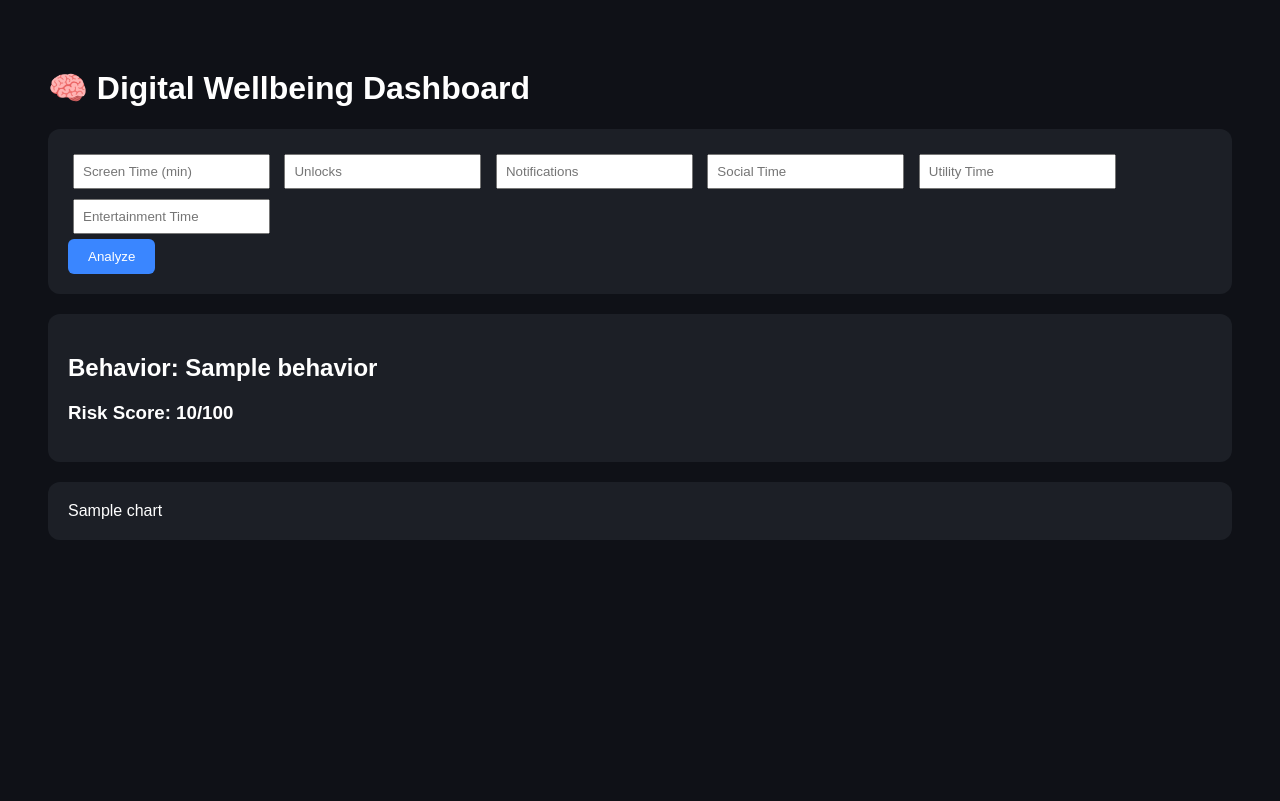
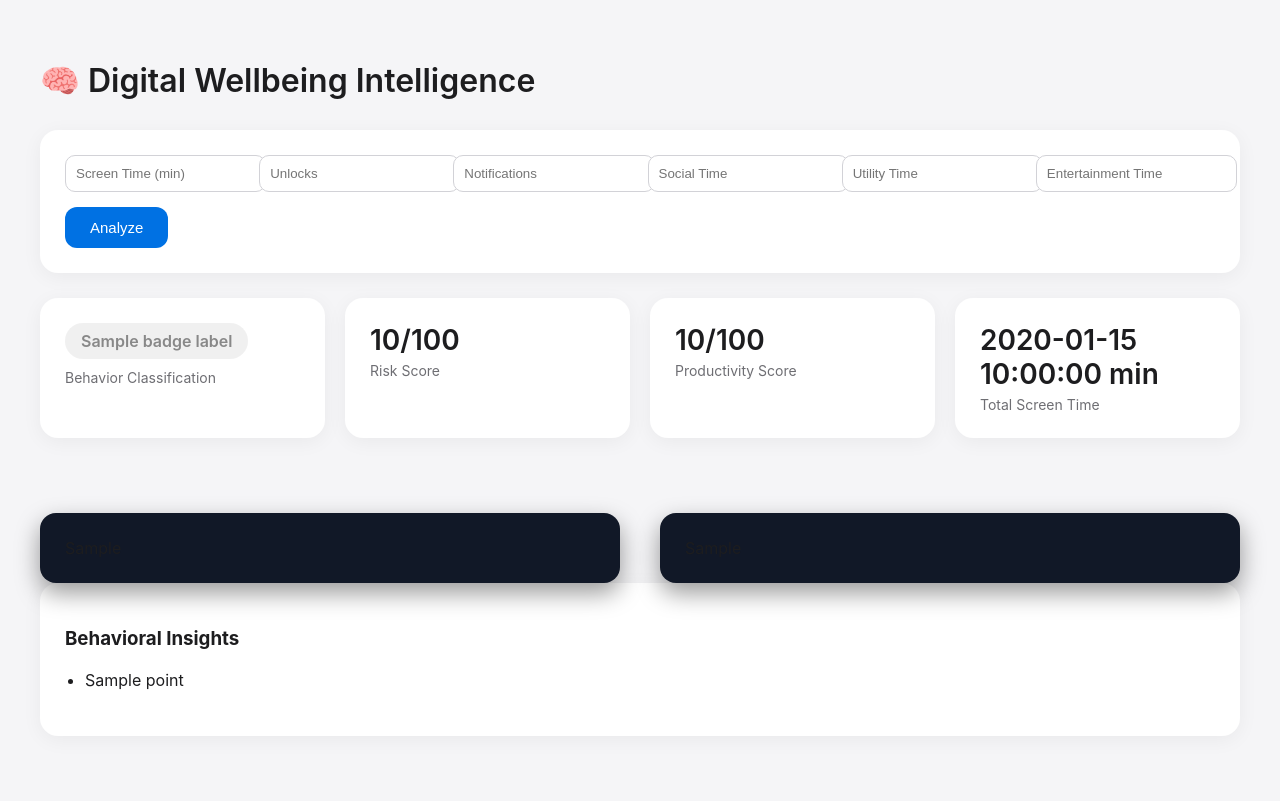
Before and after one commit to Ayush0915/Digital-Wellbeing-Intelligence, a Flask app: template api/templates/index.html in a window 1280 px wide. Before the commit the page ends 540 px from the top, so only its background shows below. Run offline with Flask 3, Linux system fonts and the light colour scheme; the template is opened without the code that fills it: most values are stand-ins (such as "Sample title", 1, 10 or a date in 2020).

Commit message:
created dashboard cahnges

```diff
--- a/api/templates/index.html
+++ b/api/templates/index.html
@@ -1,61 +1,178 @@
 <!DOCTYPE html>
 <html>
 <head>
-    <title>Digital Wellbeing Dashboard</title>
+    <title>Digital Wellbeing Intelligence</title>
+    <meta name="viewport" content="width=device-width, initial-scale=1.0">
     <style>
         body {
-            background-color: #0f1117;
+            background-color: #f5f5f7;
+            font-family: -apple-system, BlinkMacSystemFont, sans-serif;
+            margin: 0;
+            padding: 40px;
+            color: #1d1d1f;
+        }
+
+        h1 {
+            font-size: 32px;
+            font-weight: 600;
+            margin-bottom: 30px;
+        }
+
+        .card {
+            background: white;
+            padding: 25px;
+            border-radius: 18px;
+            box-shadow: 0 4px 20px rgba(0,0,0,0.05);
+            margin-bottom: 25px;
+        }
+
+        .grid-4 {
+            display: grid;
+            grid-template-columns: repeat(auto-fit, minmax(180px, 1fr));
+            gap: 20px;
+        }
+
+        .metric {
+            font-size: 28px;
+            font-weight: 600;
+        }
+
+        .label {
+            font-size: 14px;
+            color: #6e6e73;
+            margin-top: 5px;
+        }
+
+        input {
+            padding: 10px;
+            border-radius: 10px;
+            border: 1px solid #d2d2d7;
+            width: 100%;
+        }
+
+        .input-grid {
+            display: grid;
+            grid-template-columns: repeat(auto-fit, minmax(160px, 1fr));
+            gap: 15px;
+        }
+
+        button {
+            margin-top: 15px;
+            padding: 12px 25px;
+            border-radius: 12px;
+            border: none;
+            background-color: #0071e3;
             color: white;
-            font-family: Arial;
-            padding: 40px;
+            font-size: 15px;
+            cursor: pointer;
         }
-        .card {
-            background: #1c1f26;
-            padding: 20px;
-            border-radius: 12px;
-            margin-bottom: 20px;
+
+        button:hover {
+            background-color: #005bb5;
         }
-        input {
-            padding: 8px;
-            margin: 5px;
-        }
-        button {
-            padding: 10px 20px;
-            background-color: #3a86ff;
-            color: white;
-            border: none;
-            border-radius: 6px;
+
+        .insight {
+            font-size: 15px;
+            line-height: 1.6;
+            color: #3a3a3c;
         }
     </style>
 </head>
 <body>
 
-<h1>🧠 Digital Wellbeing Dashboard</h1>
+<h1>🧠 Digital Wellbeing Intelligence</h1>
 
 <div class="card">
     <form method="post" action="/analyze">
+        <div class="input-grid">
             <input type="number" name="screen_time" placeholder="Screen Time (min)" required>
             <input type="number" name="unlocks" placeholder="Unlocks" required>
             <input type="number" name="notifications" placeholder="Notifications" required>
             <input type="number" name="social" placeholder="Social Time" required>
             <input type="number" name="utility" placeholder="Utility Time" required>
             <input type="number" name="entertainment" placeholder="Entertainment Time" required>
-        <br>
+        </div>
         <button type="submit">Analyze</button>
     </form>
 </div>
 
 {% if behavior %}
 
+<div class="grid-4">
     <div class="card">
-    <h2>Behavior: {{ behavior }}</h2>
-    <h3>Risk Score: {{ risk_score }}/100</h3>
+    <div style="
+        display:inline-block;
+        padding:8px 16px;
+        border-radius:20px;
+        font-weight:600;
+        background-color: {{ badge_color }}20;
+        color: {{ badge_color }};
+        font-size:16px;
+    ">
+        {{ badge_label }}
+    </div>
+    <div class="label" style="margin-top:10px;">Behavior Classification</div>
+</div>
+    <div class="card">
+        <div class="metric">{{ risk_score }}/100</div>
+        <div class="label">Risk Score</div>
+    </div>
+    <div class="card">
+        <div class="metric">{{ productivity_score }}/100</div>
+        <div class="label">Productivity Score</div>
+    </div>
+    <div class="card">
+        <div class="metric">{{ total_time }} min</div>
+        <div class="label">Total Screen Time</div>
+    </div>
+</div>
+
+<!-- Charts Section -->
+<div style="
+    margin-top:50px;
+    display:flex;
+    gap:40px;
+    justify-content:center;
+    align-items:stretch;
+    flex-wrap:wrap;
+">
+
+    <!-- Productivity Gauge -->
+    <div style="
+        flex:1;
+        min-width:420px;
+        max-width:600px;
+        background:#111827;
+        padding:25px;
+        border-radius:16px;
+        box-shadow:0 10px 25px rgba(0,0,0,0.4);
+    ">
+        {{ gauge_chart | safe }}
+    </div>
+
+    <!-- Behavioral Radar -->
+    <div style="
+        flex:1;
+        min-width:420px;
+        max-width:600px;
+        background:#111827;
+        padding:25px;
+        border-radius:16px;
+        box-shadow:0 10px 25px rgba(0,0,0,0.4);
+    ">
+        {{ radar_chart | safe }}
+    </div>
+
 </div>
 
 <div class="card">
-    {{ chart|safe }}
+    <h3 style="margin-bottom:15px;">Behavioral Insights</h3>
+    <ul style="padding-left:20px; line-height:1.8;">
+        {% for point in insight %}
+            <li>{{ point }}</li>
+        {% endfor %}
+    </ul>
 </div>
-
 {% endif %}
 
 </body>
```
Also changed, not shown: api/main.py (+115 -16 lines), README.md. Lines whose indentation alone changed are shown as unchanged.
